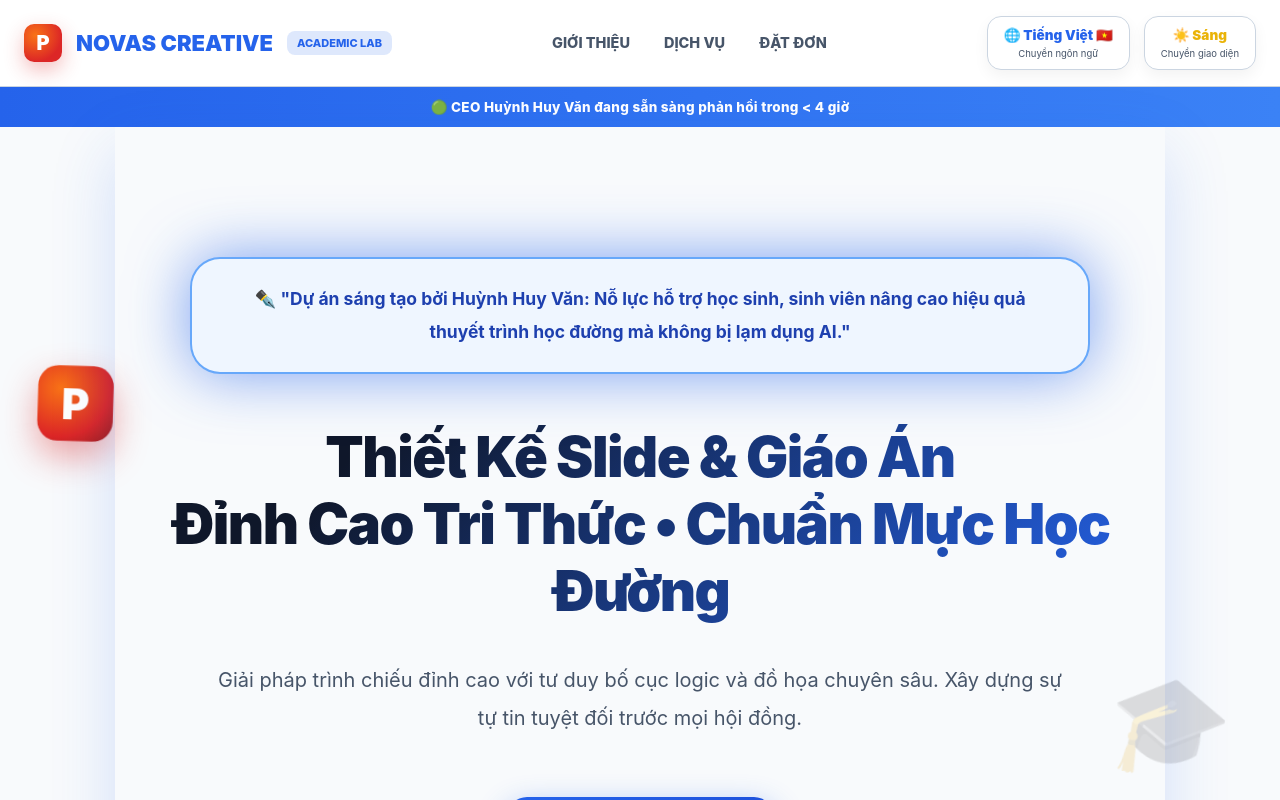
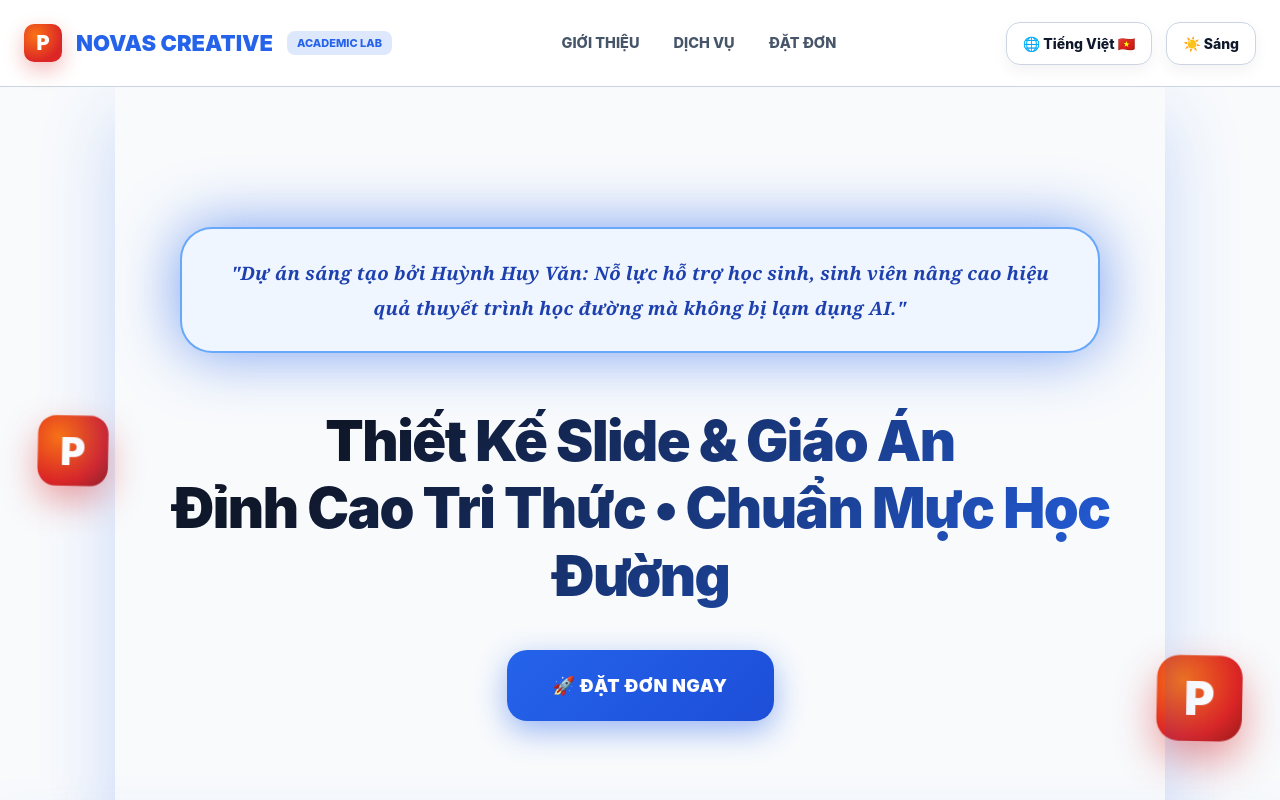
Before and after one commit to cubergeniushuyvan-afk/novas-creative, a Next.js app: page / in a window 1280 px wide. Shown: the top 800 px of the page. Built offline with nearby package versions, Linux system fonts and the light colour scheme.

Commit message:
Update page.tsx

```diff
--- a/app/page.tsx
+++ b/app/page.tsx
@@ -15,7 +15,6 @@ export default function Home() {
 
   const [lang, setLang] = useState<"vi" | "en">("vi");
   const [theme, setTheme] = useState<"light" | "dark">("light");
-  const [isFading, setIsFading] = useState(false);
   const [isRotating, setIsRotating] = useState(false);
 
   const SHEETDB_API = "https://sheetdb.io/api/v1/qc91smq6sdwnd";
@@ -23,7 +22,6 @@ export default function Home() {
   const MY_EMAIL = "Cubergeniushuyvan@gmail.com";
 
   useEffect(() => {
-    // Hiệu ứng lướt tới giữa màn hình tự động bừng sáng, lướt đi mờ dần
     const observer = new IntersectionObserver(
       (entries) => {
         entries.forEach((entry) => {
@@ -34,7 +32,7 @@ export default function Home() {
           }
         });
       },
-      { threshold: 0.2 }
+      { threshold: 0.18 }
     );
 
     const elements = document.querySelectorAll(".scroll-light-effect");
@@ -44,11 +42,7 @@ export default function Home() {
   }, []);
 
   const toggleLanguage = () => {
-    setIsFading(true);
-    setTimeout(() => {
-      setLang((prev) => (prev === "vi" ? "en" : "vi"));
-      setIsFading(false);
-    }, 350);
+    setLang((prev) => (prev === "vi" ? "en" : "vi"));
   };
 
   const toggleTheme = () => {
@@ -114,10 +108,8 @@ export default function Home() {
       navAbout: "GIỚI THIỆU",
       navServices: "DỊCH VỤ",
       navOrder: "ĐẶT ĐƠN",
-      statusText: "🟢 CEO Huỳnh Huy Văn đang sẵn sàng phản hồi trong < 4 giờ",
       slogan: "Dự án sáng tạo bởi Huỳnh Huy Văn: Nỗ lực hỗ trợ học sinh, sinh viên nâng cao hiệu quả thuyết trình học đường mà không bị lạm dụng AI.",
       heroTitle: "Thiết Kế Slide & Giáo Án\nĐỉnh Cao Tri Thức • Chuẩn Mực Học Đường",
-      heroDesc: "Giải pháp trình chiếu đỉnh cao với tư duy bố cục logic và đồ họa chuyên sâu. Xây dựng sự tự tin tuyệt đối trước mọi hội đồng.",
       btnExplore: "🚀 ĐẶT ĐƠN NGAY",
       servicesTitle: "🎯 HỆ THỐNG DỊCH VỤ CHUYÊN SÂU",
       servicesDesc: "Đồ họa học thuật hiện đại nâng tầm mọi nội dung học tập và giảng dạy.",
@@ -145,10 +137,9 @@ export default function Home() {
       navAbout: "ABOUT",
       navServices: "SERVICES",
       navOrder: "ORDER",
-      statusText: "🟢 CEO Huỳnh Huy Văn is ready to reply in < 4 hours",
       slogan: "Creative project by Huỳnh Huy Văn: Supporting students to elevate academic presentations without AI over-reliance.",
       heroTitle: "Elite Slide & Lesson Design\nAcademic Excellence • Educational Standards",
-      heroDesc: "Top-tier presentation solutions with logical layouts and specialized graphics. Build absolute confidence before any council.",
+      heroDesc: "Top-tier presentation solutions with logical layouts and specialized graphics.",
       btnExplore: "🚀 ORDER NOW",
       servicesTitle: "🎯 SPECIALIZED SERVICE SYSTEM",
       servicesDesc: "Modern academic graphics elevating all learning and teaching materials.",
@@ -196,7 +187,7 @@ export default function Home() {
       <style>{`
         @keyframes floatInfinite {
           0%, 100% { transform: translateY(0px) rotate(0deg) scale(1); }
-          50% { transform: translateY(-35px) rotate(12deg) scale(1.05); }
+          50% { transform: translateY(-30px) rotate(8deg) scale(1.05); }
         }
 
         @keyframes pulseGlowLoop {
@@ -210,16 +201,16 @@ export default function Home() {
           100% { background-position: 0% 50%; }
         }
 
-        /* Hiệu ứng lướt tới giữa tầm nhìn tự bừng sáng */
+        /* Hiệu ứng lướt tới giữa tầm nhìn tự bừng sáng rực rỡ, lướt đi dịu lại từ từ */
         .scroll-light-effect {
-          opacity: 0.3;
-          transform: translateY(50px) scale(0.96);
-          transition: opacity 0.8s cubic-bezier(0.16, 1, 0.3, 1), transform 0.8s cubic-bezier(0.16, 1, 0.3, 1), box-shadow 0.8s ease;
+          opacity: 0.25;
+          transform: translateY(60px) scale(0.95);
+          transition: opacity 0.9s cubic-bezier(0.16, 1, 0.3, 1), transform 0.9s cubic-bezier(0.16, 1, 0.3, 1), box-shadow 0.9s ease;
         }
         .scroll-light-effect.in-view {
           opacity: 1;
           transform: translateY(0px) scale(1);
-          box-shadow: 0 25px 60px rgba(37, 99, 235, 0.18);
+          box-shadow: 0 30px 70px rgba(37, 99, 235, 0.22);
         }
 
         .floating-art-safe {
@@ -246,10 +237,13 @@ export default function Home() {
           backdrop-filter: blur(20px);
           border: 2px solid ${isDark ? '#3b82f6' : '#93c5fd'};
           animation: pulseGlowLoop 4s infinite ease-in-out;
+          font-family: 'Playfair Display', Georgia, serif;
+          font-style: italic;
+          letter-spacing: 0.3px;
         }
 
         .card-pro {
-          background: ${cardBg};
+          background: cardBg;
           backdrop-filter: blur(25px);
           border: 1.5px solid ${cardBorder};
           transition: all 0.4s cubic-bezier(0.16, 1, 0.3, 1);
@@ -271,28 +265,29 @@ export default function Home() {
           box-shadow: 0 15px 40px rgba(37, 99, 235, 0.7);
         }
 
-        .pill-btn-pro {
+        .pure-icon-btn {
           background: ${isDark ? 'rgba(30, 41, 59, 0.9)' : '#ffffff'};
           border: 1.5px solid ${isDark ? 'rgba(59, 130, 246, 0.4)' : '#cbd5e1'};
           color: ${textMain};
-          padding: 8px 16px;
+          padding: 10px 16px;
           border-radius: 14px;
           cursor: pointer;
           display: flex;
-          flex-direction: column;
           align-items: center;
-          justify-content: center;
+          gap: 8px;
+          font-weight: 800;
+          font-size: 14px;
           transition: all 0.25s ease;
           box-shadow: 0 6px 15px rgba(0, 0, 0, 0.05);
         }
-        .pill-btn-pro:hover {
+        .pure-icon-btn:hover {
           border-color: #2563eb;
           transform: translateY(-2px);
           box-shadow: 0 8px 22px rgba(37, 99, 235, 0.25);
         }
 
         .form-input-pro {
-          background: inputBg;
+          background: ${inputBg};
           border: 1.5px solid ${inputBorder};
           color: ${textMain};
           transition: all 0.3s ease;
@@ -311,22 +306,30 @@ export default function Home() {
         }
       `}</style>
 
-      {/* 🌟 Biểu tượng PowerPoint chuẩn ngả màu Đỏ - Cam theo đúng yêu cầu của Văn */}
-      <div className="floating-art-safe" style={{ top: '12%', left: '3%', animationDelay: '0s' }}>
+      {/* 🌟 2 Icon PowerPoint chuẩn màu đỏ-cam ở 2 bên trái/phải với độ cao lệch nhau nghệ thuật */}
+      <div className="floating-art-safe" style={{ top: '14%', left: '3%', animationDelay: '0s' }}>
         <div style={{
-          width: '75px', height: '75px',
+          width: '70px', height: '70px',
           background: 'radial-gradient(circle at 30% 30%, #f97316 0%, #dc2626 65%, #991b1b 100%)',
-          borderRadius: '20px', display: 'flex', alignItems: 'center', justifyContent: 'center',
-          color: 'white', fontSize: '42px', fontWeight: '900',
+          borderRadius: '18px', display: 'flex', alignItems: 'center', justifyContent: 'center',
+          color: 'white', fontSize: '38px', fontWeight: '900',
           boxShadow: '0 15px 35px rgba(220, 38, 38, 0.4)'
         }}>
           P
         </div>
       </div>
 
-      <div className="floating-art-safe" style={{ top: '22%', right: '4%', opacity: 0.16, fontSize: '95px', animationDelay: '1.5s' }}>🎓</div>
-      <div className="floating-art-safe" style={{ top: '50%', left: '2%', opacity: 0.16, fontSize: '85px', animationDelay: '3s' }}>✏️</div>
-      <div className="floating-art-safe" style={{ top: '75%', right: '3%', opacity: 0.16, fontSize: '90px', animationDelay: '2s' }}>📚</div>
+      <div className="floating-art-safe" style={{ top: '22%', right: '3%', animationDelay: '1.5st' }}>
+        <div style={{
+          width: '85px', height: '85px',
+          background: 'radial-gradient(circle at 30% 30%, #f97316 0%, #dc2626 65%, #991b1b 100%)',
+          borderRadius: '22px', display: 'flex', alignItems: 'center', justifyContent: 'center',
+          color: 'white', fontSize: '46px', fontWeight: '900',
+          boxShadow: '0 18px 40px rgba(220, 38, 38, 0.45)'
+        }}>
+          P
+        </div>
+      </div>
 
       {/* Header Sticky Mượt Mà Theo Từng Nhịp Lướt */}
       <header style={{
@@ -359,31 +362,22 @@ export default function Home() {
             <a href="#order" style={{ color: textSub, textDecoration: 'none', fontSize: '14.5px', fontWeight: '800' }}>{currentText.navOrder}</a>
           </nav>
 
-          {/* Cụm nút điều khiển tích hợp chú thích gọn gàng bên trong */}
+          {/* Cụm nút điều khiển thuần túy, có hiệu ứng xoay 180 độ cho mặt trời/mặt trăng */}
           <div style={{ display: 'flex', gap: '14px', alignItems: 'center' }}>
 
             {/* Nút Ngôn Ngữ */}
-            <button onClick={toggleLanguage} className="pill-btn-pro" title="Chuyển ngôn ngữ">
-              <span style={{ fontSize: '13.5px', fontWeight: '900', color: '#2563eb' }}>
-                🌐 {lang === "vi" ? "Tiếng Việt 🇻🇳" : "English 🇬🇧"}
-              </span>
-              <span style={{ fontSize: '9.5px', color: textSub, marginTop: '2px' }}>
-                {lang === "vi" ? "Chuyển ngôn ngữ" : "Switch Language"}
-              </span>
+            <button onClick={toggleLanguage} className="pure-icon-btn" title="Chuyển ngôn ngữ">
+              🌐 {lang === "vi" ? "Tiếng Việt 🇻🇳" : "English 🇬🇧"}
             </button>
 
-            {/* Nút Đổi Sáng/Tối kèm hiệu ứng quay 180 độ mặt trời/mặt trăng */}
-            <button onClick={toggleTheme} className="pill-btn-pro" title="Chuyển đổi giao diện Sáng / Tối">
+            {/* Nút Đổi Sáng/Tối kèm hiệu ứng quay 180 độ */}
+            <button onClick={toggleTheme} className="pure-icon-btn" title="Chuyển đổi giao diện Sáng / Tối">
               <span style={{
-                fontSize: '13.5px', fontWeight: '900', color: '#eab308',
                 display: 'inline-block',
                 transition: 'transform 0.6s cubic-bezier(0.4, 0, 0.2, 1)',
                 transform: isRotating ? 'rotate(180deg)' : 'rotate(0deg)'
               }}>
                 {isDark ? "🌙 Tối" : "☀️ Sáng"}
-              </span>
-              <span style={{ fontSize: '9.5px', color: textSub, marginTop: '2px' }}>
-                {lang === "vi" ? "Chuyển giao diện" : "Switch Theme"}
               </span>
             </button>
 
@@ -391,30 +385,21 @@ export default function Home() {
         </div>
       </header>
 
-      {/* Thanh thông báo trực tuyến độc quyền */}
-      <div style={{ background: 'linear-gradient(90deg, #2563eb, #3b82f6)', color: 'white', textAlign: 'center', padding: '10px 20px', fontSize: '13.5px', fontWeight: '800', letterSpacing: '0.3px' }}>
-        {currentText.statusText}
-      </div>
+      {/* Hero Section: Kéo dài trang web phân bố đều chữ, thoáng đãng */}
+      <section id="about" className="scroll-light-effect" style={{ padding: '140px 24px 100px', textAlign: 'center', maxWidth: '1050px', margin: '0 auto', position: 'relative', zIndex: 1 }}>
 
-      {/* Hero Section: Kéo dài trang web phân bố đều chữ, thoáng đãng */}
-      <section id="about" className="scroll-light-effect" style={{ padding: '130px 24px 90px', textAlign: 'center', maxWidth: '1050px', margin: '0 auto', position: 'relative', zIndex: 1 }}>
-
-        {/* Khẩu hiệu chuẩn xác lặp hiệu ứng phát sáng */}
+        {/* Khẩu hiệu chuẩn xác với font nghệ thuật, bỏ icon bút chì */}
         <div className="slogan-box-pro" style={{
-          padding: '24px 40px', borderRadius: '30px', marginBottom: '50px',
-          color: isDark ? '#e2e8f0' : '#1e40af', fontSize: '17.5px', fontWeight: '700', lineHeight: '1.85', display: 'inline-block',
-          maxWidth: '900px'
+          padding: '26px 42px', borderRadius: '32px', marginBottom: '55px',
+          color: isDark ? '#e2e8f0' : '#1e40af', fontSize: '18.5px', fontWeight: '700', lineHeight: '1.9', display: 'inline-block',
+          maxWidth: '920px'
         }}>
-          ✒️ "{currentText.slogan}"
+          "{currentText.slogan}"
         </div>
 
-        <h1 className="hero-title-pro" style={{ margin: '0 0 35px 0', whiteSpace: 'pre-line' }}>
+        <h1 className="hero-title-pro" style={{ margin: '0 0 40px 0', whiteSpace: 'pre-line' }}>
           {currentText.heroTitle}
         </h1>
-
-        <p style={{ color: textSub, fontSize: '20px', lineHeight: '1.9', maxWidth: '860px', margin: '0 auto 60px' }}>
-          {currentText.heroDesc}
-        </p>
 
         <div style={{ display: 'flex', gap: '20px', justifyContent: 'center' }}>
           <a href="#order" className="btn-glow-pro" style={{ textDecoration: 'none', padding: '22px 46px', borderRadius: '20px', fontSize: '18px', fontWeight: '900', letterSpacing: '0.5px' }}>
@@ -424,7 +409,7 @@ export default function Home() {
       </section>
 
       {/* Services Section: Kéo dài khoảng cách, bừng sáng khi lướt tới */}
-      <section id="services" className="scroll-light-effect" style={{ padding: '100px 24px', maxWidth: '1280px', margin: '0 auto', position: 'relative', zIndex: 1 }}>
+      <section id="services" className="scroll-light-effect" style={{ padding: '110px 24px', maxWidth: '1280px', margin: '0 auto', position: 'relative', zIndex: 1 }}>
         <h2 style={{ fontSize: '40px', fontWeight: '900', textAlign: 'center', marginBottom: '18px', color: textMain, letterSpacing: '-0.5px' }}>
           {currentText.servicesTitle}
         </h2>
@@ -432,7 +417,7 @@ export default function Home() {
 
         <div className="grid-responsive" style={{ display: 'grid', gridTemplateColumns: 'repeat(2, 1fr)', gap: '48px' }}>
 
-          {/* Card 1: Slide PowerPoint kèm Icon chuẩn ngả màu đỏ cam */}
+          {/* Card 1: Slide PowerPoint */}
           <div className="card-pro" style={{ padding: '58px', borderRadius: '40px' }}>
             <div style={{ display: 'flex', alignItems: 'center', gap: '18px', marginBottom: '25px' }}>
               <div style={{
@@ -465,7 +450,7 @@ export default function Home() {
       </section>
 
       {/* Form Đặt Hàng Tự Động Lưu Google Sheets */}
-      <section id="order" className="scroll-light-effect" style={{ padding: '100px 24px 140px', maxWidth: '920px', margin: '0 auto', position: 'relative', zIndex: 1 }}>
+      <section id="order" className="scroll-light-effect" style={{ padding: '110px 24px 150px', maxWidth: '920px', margin: '0 auto', position: 'relative', zIndex: 1 }}>
         <div className="card-pro" style={{ padding: '64px', borderRadius: '44px' }}>
           <h2 style={{ fontSize: '34px', fontWeight: '900', textAlign: 'center', margin: '0 0 16px 0', color: textMain }}>
             {currentText.orderTitle}
```
